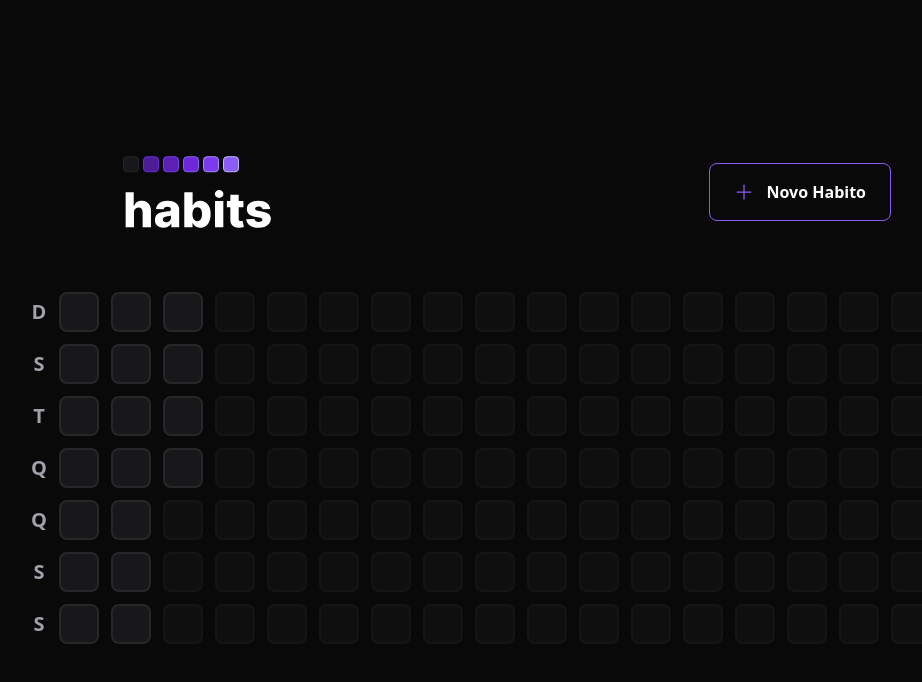
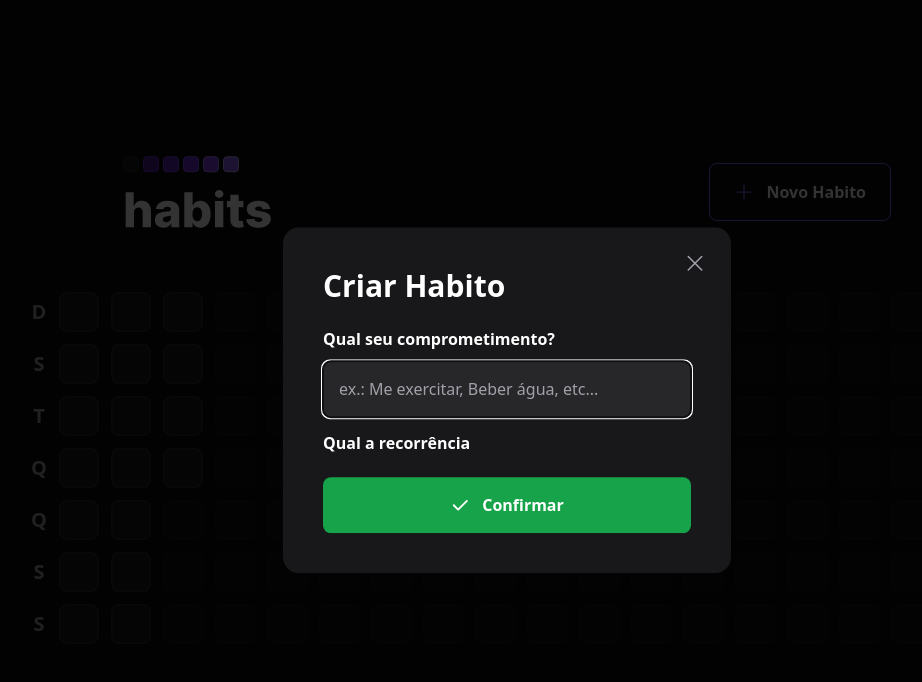
Before and after one commit to vinivasq/habit_tracker, a React (Vite) app in the folder web/: page / in a window 1280 px wide. Both pictures are taken after a click on the button "Novo Habito". Shown: the top 682 px of the page, without its empty margins (133-1055 px from the left). Built offline with nearby package versions, Linux system fonts and the light colour scheme.

Commit message:
criação do modal para novo habito

```diff
--- a/web/package.json
+++ b/web/package.json
@@ -9,6 +9,8 @@
     "preview": "vite preview"
   },
   "dependencies": {
+    "@radix-ui/react-dialog": "^1.0.2",
+    "@radix-ui/react-popover": "^1.0.3",
     "dayjs": "^1.11.7",
     "phosphor-react": "^1.4.1",
     "react": "^18.2.0",
--- a/web/src/components/Header.tsx
+++ b/web/src/components/Header.tsx
@@ -1,19 +1,42 @@
+import * as Dialog from '@radix-ui/react-dialog';
 import logoImage from '../assets/logo.svg'
-import { Plus } from 'phosphor-react'
+import { Plus, X } from 'phosphor-react'
+import { NewHabitForm } from './NewHabitForm';
 
 export function Header() {
     return(
         <div className='w-full max-w-3xl mx-auto flex items-center justify-between'>
           <img src={logoImage} alt="habits" />
 
-          <button
-            type='button'
-            className='border border-violet-500 font-semibold rounded-lg px-6 py-4 flex items-center gap-3 hover:border-violet-300'
-          >
+            <Dialog.Root>
+              <Dialog.Trigger
+                type='button'
+                onClick={() => {}}
+                className='border border-violet-500 font-semibold rounded-lg px-6 py-4 flex items-center gap-3 hover:border-violet-300'
+              >
 
-            <Plus size={20} className='text-violet-500' />
-            Novo Habito
-          </button>
+                <Plus size={20} className='text-violet-500' />
+                Novo Habito
+              </Dialog.Trigger>
+
+              <Dialog.Portal>
+                <Dialog.Overlay className='w-screen h-screen bg-black/80 fixed inset-0'/>
+
+                <Dialog.Content className='absolute p-10 bg-zinc-900 rounded-2xl w-full max-w-md top-1/2 left-1/2 -translate-x-1/2 -translate-y-1/2'>
+                  <Dialog.Close className='absolute right-6 top-6 text-zinc-400 hover:text-zinc-200 '>
+                    <X size={24} aria-label="fechar" />
+                  </Dialog.Close>
+
+                  <Dialog.Title className='text-3xl leading-tight font-extrabold'>
+                    Criar Habito
+                  </Dialog.Title>
+
+                  <NewHabitForm />
+                </Dialog.Content>
+              </Dialog.Portal>
+
+            </Dialog.Root>
+
         </div>
     )
 }
--- /dev/null
+++ b/web/src/components/NewHabitForm.tsx
@@ -0,0 +1,27 @@
+import { Check } from "phosphor-react";
+
+export function NewHabitForm(){
+    return(
+        <form className="w-full flex flex-col mt-6">
+            <label htmlFor="title" className="font-semibold leading-tight">
+                Qual seu comprometimento?
+            </label>
+            <input
+                type="text"
+                id="title"
+                placeholder="ex.: Me exercitar, Beber água, etc..."
+                className="p-4 rounded-lg mt-3 bg-zinc-800 text-white placeholder:text-zinc-400"
+                autoFocus
+            />
+
+            <label htmlFor="" className="font-semibold leading-tight mt-4">
+                Qual a recorrência
+            </label>
+
+            <button type="submit" className="mt-6 rounded-lg p-4 gap-3 flex items-center justify-center font-semibold bg-green-600 hover:bg-green-500">
+                <Check size={20} weight="bold" />
+                Confirmar
+            </button>
+        </form>
+    )
+}
```
Also changed, not shown: 1 other file (tests, documents, lock files or other folders).
